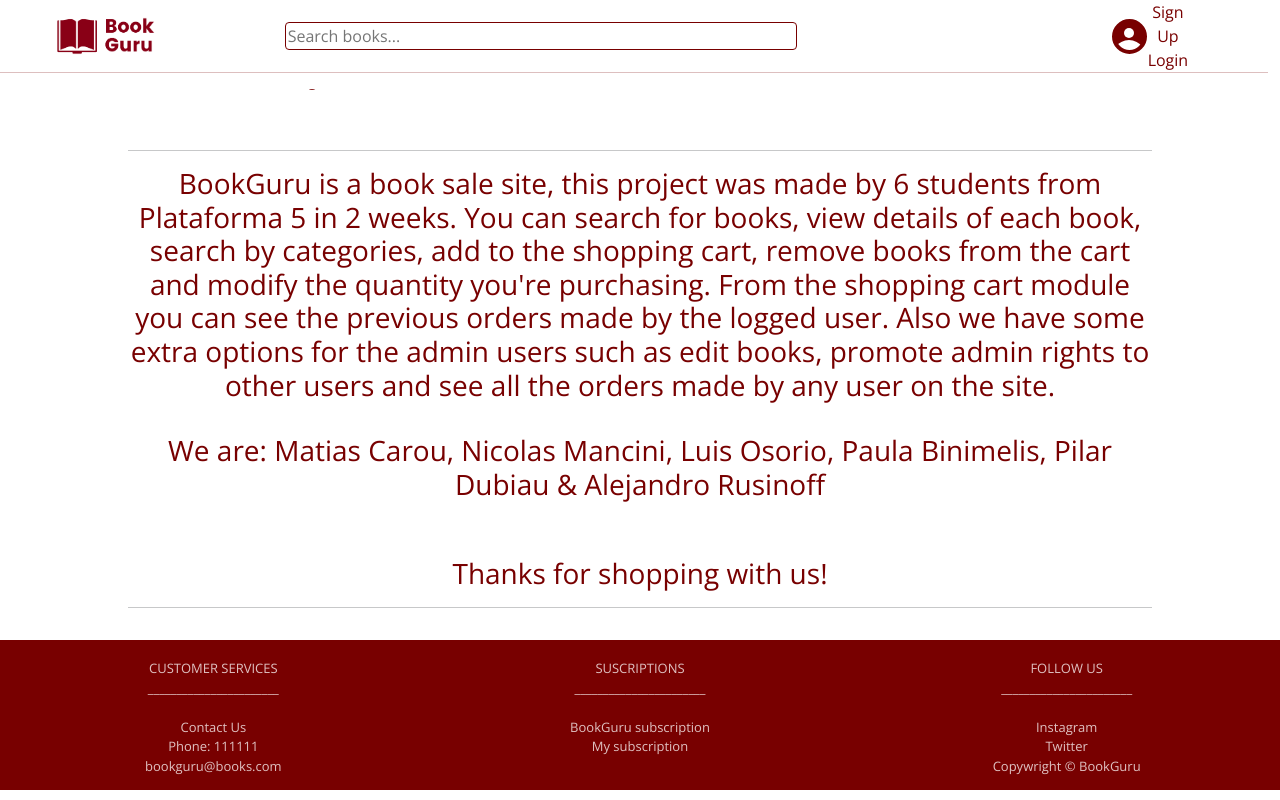
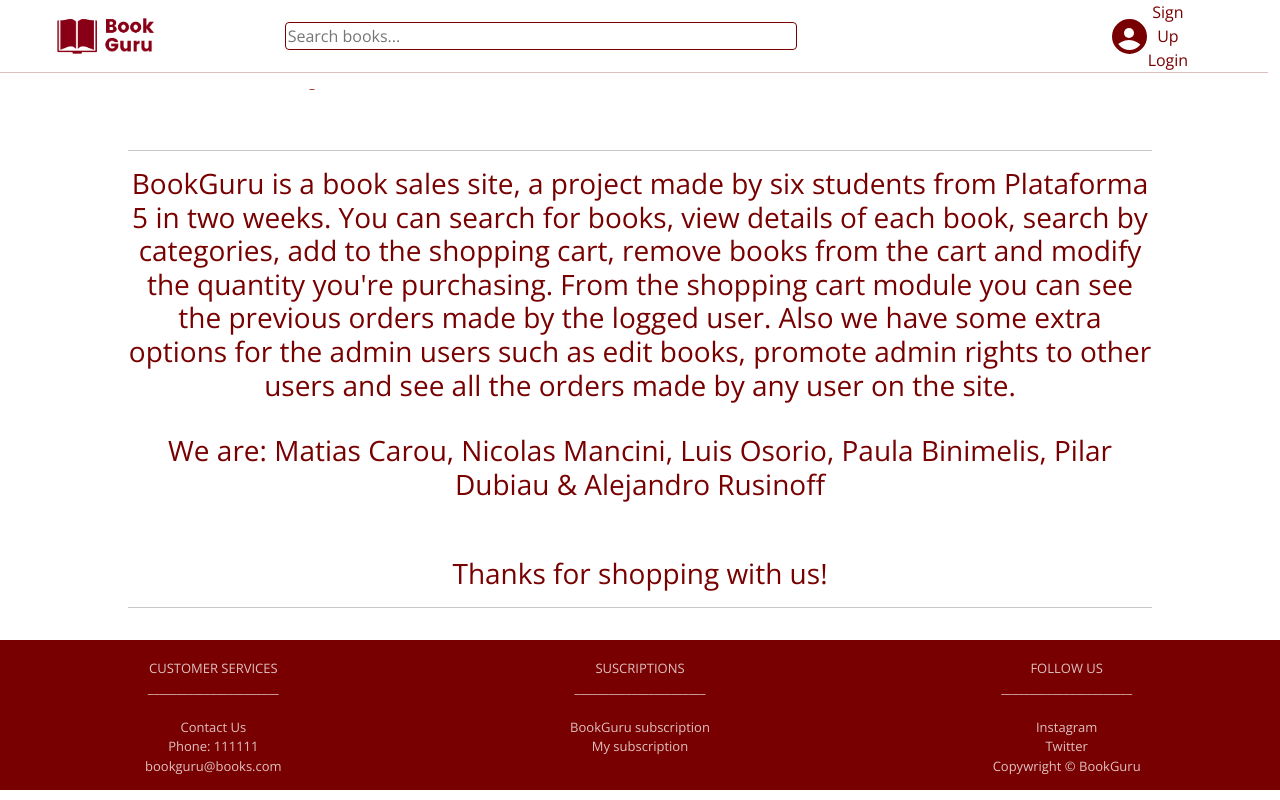
Before and after one commit to pilardubiau/BookGuru-1, a React (Create React App) app: page /about in a window 1280 px wide. Built offline with nearby package versions, Linux system fonts and the light colour scheme.

Commit message:
morirán todos

```diff
--- a/api/controllers/orderController.js
+++ b/api/controllers/orderController.js
@@ -50,7 +50,7 @@ module.exports = {
   order_getAllOrders: function (req, res) {
     Order.findAll({
       where: { bought: true },
-      include: Book,
+      include: [Book, User],
     }).then((checkedOrders) => res.status(200).send(checkedOrders));
   },
   order_getAllPendingOrders: function (req, res) {
--- a/src/containers/About.jsx
+++ b/src/containers/About.jsx
@@ -6,8 +6,8 @@ const About = () => {
     <div className="about">
       <hr />
       <h3>
-        BookGuru is a book sale site, this project was made by 6 students from
-        Plataforma 5 in 2 weeks. You can search for books, view details of each
+        BookGuru is a book sales site, a project made by six students from
+        Plataforma 5 in two weeks. You can search for books, view details of each
         book, search by categories, add to the shopping cart, remove books from
         the cart and modify the quantity you're purchasing. From the shopping
         cart module you can see the previous orders made by the logged user.
--- a/src/containers/Cart.jsx
+++ b/src/containers/Cart.jsx
@@ -56,6 +56,7 @@ const Cart = () => {
             <th>Quantity</th>
             <th>Price</th>
             <th>Total</th>
+            <th>Remove</th>
           </tr>
           {cart &&
             cart.map((data, index) => {
--- a/src/containers/History.jsx
+++ b/src/containers/History.jsx
@@ -16,7 +16,7 @@ const Previous = () => {
       {/* Cart table */}
       <table className="table">
         <tr>
-          <th>User Id</th>
+          <th>Username</th>
           <th>Title</th>
           <th>Author</th>
           <th>Quantity</th>
@@ -26,7 +26,7 @@ const Previous = () => {
         {cart.map((data, index) => {
           return (
             <tr key={index}>
-              <td>{data.userId}</td>
+              <td>{data.user.username}</td>
               <td>{data.book.title}</td>
               <td>{data.book.author}</td>
               <td>{data.quantity}</td>
--- a/src/styles/About.css
+++ b/src/styles/About.css
@@ -10,3 +10,7 @@ hr {
   background-color: #780000;
   border-color: #780000;
 }
+
+h3 {
+  text-align: center;
+}
```
